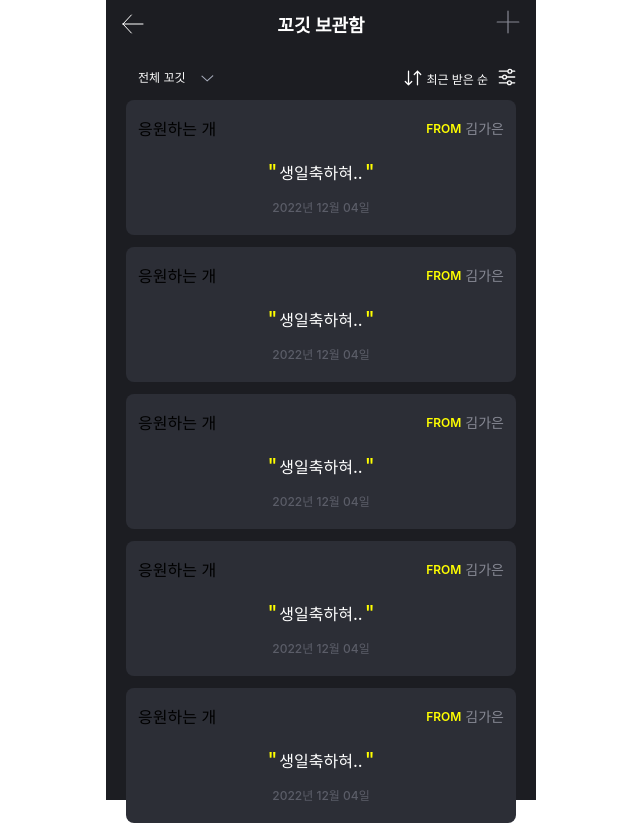
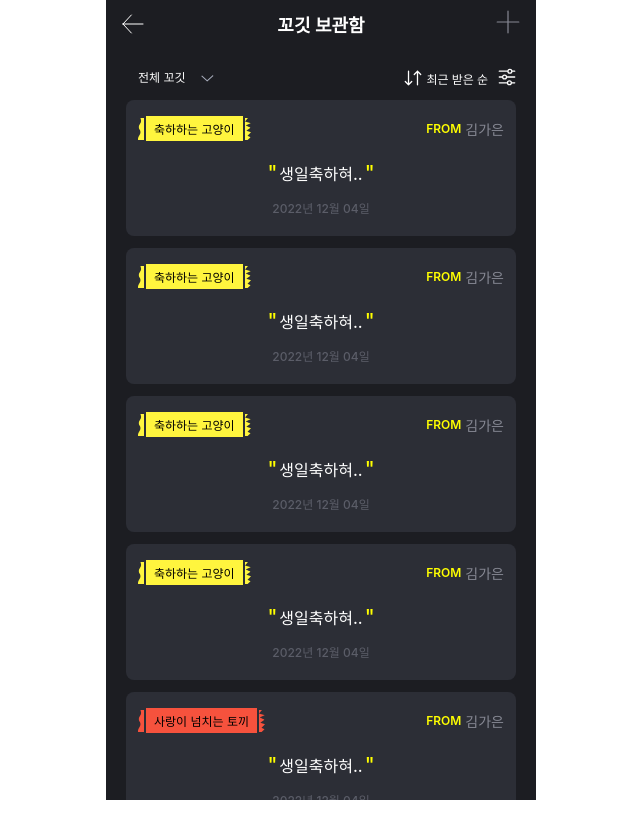
Before and after one commit to depromeet/ggogeet-client, a Next.js app: page /letter-storage in a window 1280 px wide. Shown: the top 825 px of the page, without its empty margins (319-959 px from the left). After the commit the page ends 800 px from the top, so only its background shows below. Built offline with nearby package versions, Linux system fonts and the light colour scheme; a web font is replaced by a local one.

Commit message:
💄 LetterContainer 상황태그 적용

```diff
--- a/src/components/features/letterStorage/main/LetterContainer/index.tsx
+++ b/src/components/features/letterStorage/main/LetterContainer/index.tsx
@@ -1,4 +1,6 @@
 /* eslint-disable react/no-unescaped-entities */
+import Tag from "@/src/components/common/Tag";
+import { situationTemplatesData } from "@/src/data/LetterWrite";
 import * as S from "./styled";
 
 interface Props {
@@ -8,16 +10,20 @@ interface Props {
     status: string;
     date: string;
     color: string;
-    id: string;
+    situationId: number;
   };
+  // 임시
 }
 export default function LetterContainer({ letter }: Props) {
-  const { sender, content, date, color, status } = letter;
+  const { sender, content, date, color, situationId } = letter;
 
   return (
     <S.LetterLayout>
       <S.StatusAndSenderContainer>
-        {status}
+        <Tag
+          label={situationTemplatesData[situationId - 1].title}
+          color={situationTemplatesData[situationId - 1].color}
+        />
 
         <S.SenderContainer>
           <S.From color={color}>FROM</S.From>
--- a/src/pages/letter-storage/index.tsx
+++ b/src/pages/letter-storage/index.tsx
@@ -18,10 +18,12 @@ import Calendar from "@/src/components/common/Calendar";
 const Layout = styled.div`
   background-color: ${({ theme }) => theme.colors.navy};
   height: 100vh;
+  overflow: scroll;
 `;
 
 const MainLayout = styled.div`
   padding: 16px 20px;
+  height: 100%;
 `;
 
 const TopNavigationTitle = styled.p`
@@ -66,6 +68,7 @@ const dummyData = [
     status: "응원하는 개",
     color: "yellow",
     id: "1",
+    situationId: 1,
   },
   {
     sender: "김가은",
@@ -74,6 +77,7 @@ const dummyData = [
     status: "응원하는 개",
     color: "yellow",
     id: "2",
+    situationId: 1,
   },
   {
     sender: "김가은",
@@ -82,6 +86,7 @@ const dummyData = [
     status: "응원하는 개",
     color: "yellow",
     id: "3",
+    situationId: 1,
   },
   {
     sender: "김가은",
@@ -90,6 +95,8 @@ const dummyData = [
     status: "응원하는 개",
     color: "yellow",
     id: "4",
+
+    situationId: 1,
   },
   {
     sender: "김가은",
@@ -98,6 +105,7 @@ const dummyData = [
     status: "응원하는 개",
     color: "yellow",
     id: "5",
+    situationId: 3,
   },
   {
     sender: "김가은",
@@ -106,6 +114,7 @@ const dummyData = [
     status: "응원하는 개",
     color: "yellow",
     id: "6",
+    situationId: 2,
   },
 ];
 
```
